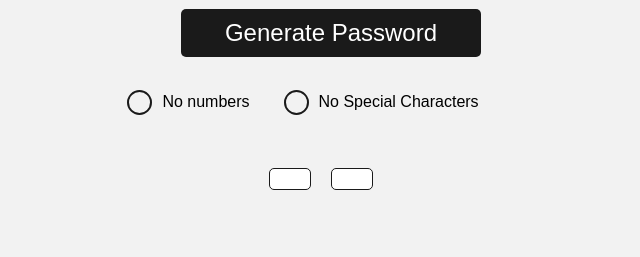
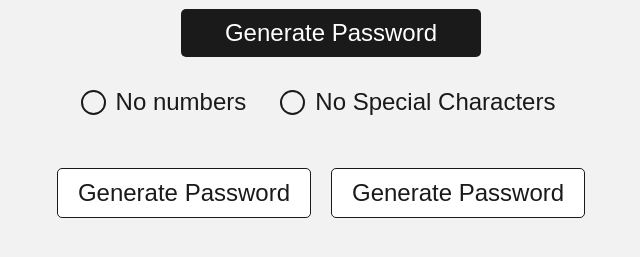
Before and after one commit to mkassoum/passwordgenerator, a plain HTML site: page index.html in a window 1280 px wide. Shown: the part 157-414 px from the top of the page, without its empty margins (309-949 px from the left). Drawn offline with Linux system fonts and the light colour scheme.

```diff
--- a/index.html
+++ b/index.html
@@ -7,28 +7,29 @@
 
 <body>
   <h1>Generate a</h1>
-    <h2> Random Password</h2>
-
+  <h2>Random Password</h2>
 
   <button id="generate-btn" onclick="generateBtn()">Generate Password</button>
+
   <div class="check-boxes">
     <div class="checkbox">
-            <input type="checkbox" name="no-numbers" onclick="switchNumbers()">
-            <label for="no-numbers" class="labels">No numbers</label>
+      <input type="checkbox" id="no-numbers" name="no-numbers">
+      <label for="no-numbers" class="lebals" onclick="switchNumbers()">No numbers</label>
     </div>
+
     <div class="checkbox">
-            <input class="checkbox" type="checkbox" name="no-specials" onclick="switchSpecials()">
-            <label class="checkbox" for="no-specials" class="labels">No Special Characters</label>
+      <input type="checkbox" id="no-specials" name="no-specials">
+      <label for="no-specials" class="lebals" onclick="switchSpecials()">No Special Characters</label>
     </div>
   </div>
+
   <div class="generated-passwords">
-        <button class="generated" id="password-a" onclick="copy()"></button>
-        <button class="generated" id="passowrd-b" onclick="copyS()"></button>
+    <button class="generated" id="password-a" onclick="copy()">Generate Password</button>
+    <button class="generated" id="password-b" onclick="copyS()">Generate Password</button>
   </div>
 
   <script src="index.js"></script>
 
-
 </body>
 
 </html>
```
Lines whose indentation alone changed are shown as unchanged.
